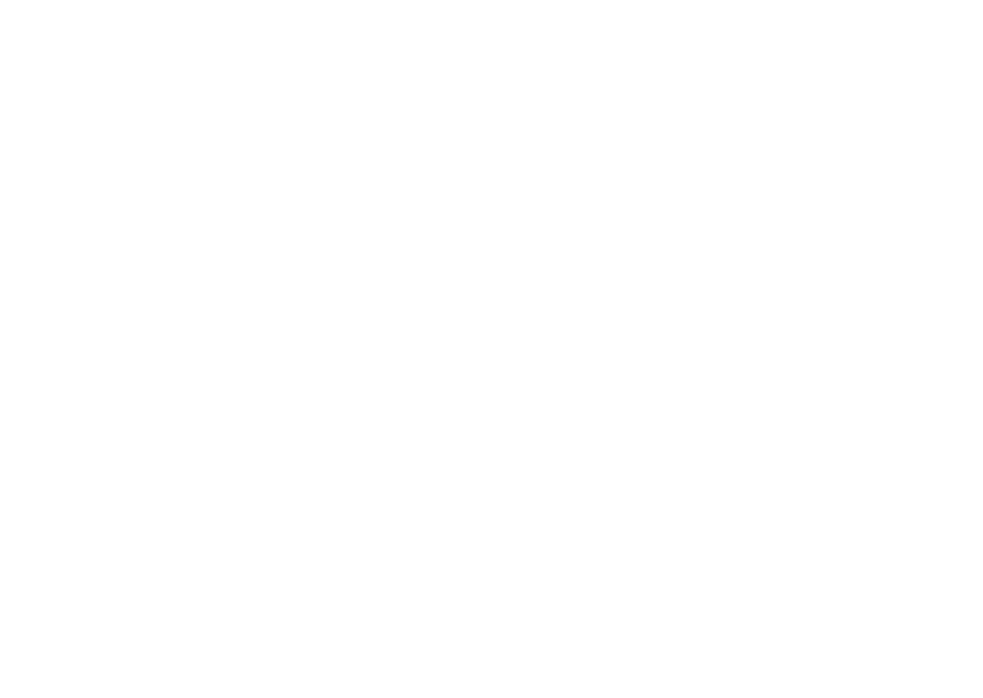
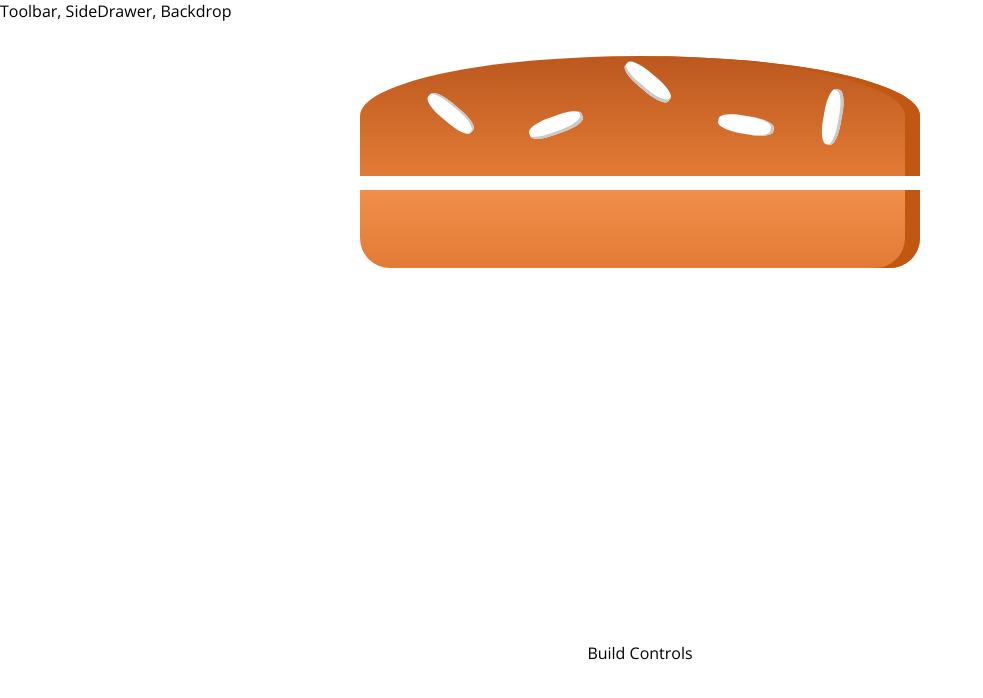
Before and after one commit to octoccoper/burger-builder, a React app: page / in a window 1280 px wide. Shown: the top 698 px of the page, without its empty margins (0-983 px from the left). Built offline with nearby package versions, Linux system fonts and the light colour scheme.

Commit message:
adding BugerIngredient, Burger components and BurgerBuilder container

```diff
--- a/package.json
+++ b/package.json
@@ -30,6 +30,8 @@
     "postcss-flexbugs-fixes": "3.2.0",
     "postcss-loader": "2.0.6",
     "promise": "8.0.1",
+    "prop-types": "^15.7.2",
+    "props-type": "^1.0.1",
     "react": "^16.10.0",
     "react-dev-utils": "^4.0.1",
     "react-dom": "^16.10.0",
--- a/public/index.html
+++ b/public/index.html
@@ -19,7 +19,9 @@
       work correctly both with client-side routing and a non-root public URL.
       Learn how to configure a non-root public URL by running `npm run build`.
     -->
-    <title>React App</title>
+    <link rel="preconnect" href="https://fonts.gstatic.com">
+    <link href="https://fonts.googleapis.com/css2?family=Open+Sans:wght@300;400;700&display=swap" rel="stylesheet">
+    <title>Burger Builder</title>
   </head>
   <body>
     <noscript>
--- a/src/App.js
+++ b/src/App.js
@@ -1,10 +1,15 @@
 import React, { Component } from 'react';
+import Layout from './components/Layout/Layout'
+import BurgerBuilder from './containers/BurgerBuilder/BurgerBuilder';
+
 
 class App extends Component {
   render() {
     return (
       <div>
-
+       <Layout>
+         <BurgerBuilder></BurgerBuilder>
+       </Layout>
       </div>
     );
   }
--- /dev/null
+++ b/src/components/Burger/Burger.css
@@ -0,0 +1,23 @@
+.Burger {
+    width: 100%;
+    margin: 0 auto;
+    height: 300px;
+    overflow: scroll;
+    font-weight: 700;
+    font-size: 1.2rem;
+}
+
+@media (min-width: 320px) and (min-height: 400px) {
+    .Burger {
+        width: 90vw;
+        height: 90vw;
+    }
+}
+
+
+@media (min-width: 1000px) and (min-height: 700px) {
+    .Burger {
+        width: 700px;
+        height: 600px;
+    }
+}
--- /dev/null
+++ b/src/components/Burger/Burger.js
@@ -0,0 +1,21 @@
+import React from 'react';
+import BurgerIngredient from './BurgerIngredient/BurgerIngredient';
+import classes from './Burger.css';
+
+const burger = ( props ) => {
+
+    const transformedIngridients = Object.keys(props.ingredients)
+    .map(igKey => {
+        return [...Array(props.ingredients[igKey])].map((_,i) => {
+            <BurgerIngredient key={igKey + i} type={igKey} />
+        });
+    })
+        return (
+            <div className={classes.Burger}>
+                <BurgerIngredient type="bread-top" />
+                <BurgerIngredient type="bread-bottom" />
+            </div>
+        );
+}
+
+export default burger;
--- /dev/null
+++ b/src/components/Burger/BurgerIngredient/BurgerIngredient.css
@@ -0,0 +1,113 @@
+.BreadBottom {
+    height: 13%;
+    width: 80%;
+    background: linear-gradient(#F08E4A, #e27b36);
+    border-radius: 0 0 30px 30px;
+    box-shadow: inset -15px 0 #c15711;
+    margin: 2% auto;
+}
+
+.BreadTop {
+    height: 20%;
+    width: 80%;
+    background: linear-gradient(#bc581e, #e27b36);
+    border-radius: 50% 50% 0 0;
+    box-shadow: inset -15px 0 #c15711;
+    margin: 2% auto;
+    position: relative;
+}
+
+.Seeds1 {
+    width: 10%;
+    height: 15%;
+    position: absolute;
+    background-color: white;
+    left: 30%;
+    top: 50%;
+    border-radius: 40%;
+    transform: rotate(-20deg);
+    box-shadow: inset -2px -3px #c9c9c9;
+}
+
+.Seeds1:after {
+    content: "";
+    width: 100%;
+    height: 100%;
+    position: absolute;
+    background-color: white;
+    left: -170%;
+    top: -260%;
+    border-radius: 40%;
+    transform: rotate(60deg);
+    box-shadow: inset -1px 2px #c9c9c9;
+  }
+
+.Seeds1:before {
+    content: "";
+    width: 100%;
+    height: 100%;
+    position: absolute;
+    background-color: white;
+    left: 180%;
+    top: -50%;
+    border-radius: 40%;
+    transform: rotate(60deg);
+    box-shadow: inset -1px -3px #c9c9c9;
+  }
+
+  .Seeds2 {
+    width: 10%;
+    height: 15%;
+    position: absolute;
+    background-color: white;
+    left: 64%;
+    top: 50%;
+    border-radius: 40%;
+    transform: rotate(10deg);
+    box-shadow: inset -3px 0 #c9c9c9;
+  }
+
+  .Seeds2:before {
+    content: "";
+    width: 100%;
+    height: 100%;
+    position: absolute;
+    background-color: white;
+    left: 150%;
+    top: -130%;
+    border-radius: 40%;
+    transform: rotate(90deg);
+    box-shadow: inset 1px 3px #c9c9c9;
+  }
+
+
+.Meat {
+    width: 80%;
+    height: 8%;
+    background: linear-gradient(#7f3608, #702e05);
+    margin: 2% auto;
+    border-radius: 15px;
+}
+
+.Cheese {
+    width: 90%;
+    height: 4.5%;
+    margin: 2% auto;
+    background: linear-gradient(#f4d004, #d6bb22);
+    border-radius: 20px;
+}
+
+.Salad {
+    width: 85%;
+    height: 7%;
+    margin: 2% auto;
+    background: linear-gradient(#228c1d, #91ce50);
+    border-radius: 20px;
+}
+
+.Bacon {
+    width: 80%;
+    height: 3%;
+    background: linear-gradient(#bf3813, #c45e38);
+    margin: 2% auto;
+}
--- /dev/null
+++ b/src/components/Burger/BurgerIngredient/BurgerIngredient.js
@@ -0,0 +1,52 @@
+import React, { Component } from 'react';
+import classes from './BurgerIngredient.css';
+import PropTypes from 'prop-types';
+
+class BurgerIngredient extends Component {
+
+    render () {
+
+        let ingredient = null;
+
+        switch (this.props.type) {
+            case ('bread-bottom'):
+                ingredient = <div className={classes.BreadBottom}></div>;
+            break;
+
+            case ('bread-top'):
+                ingredient = (<div className={classes.BreadTop}>
+                    <div className={classes.Seeds1}></div>
+                    <div className={classes.Seeds2}></div>
+                </div>);
+            break;
+
+            case ( 'meat' ):
+                ingredient = <div className={classes.Meat}></div>;
+            break;
+
+            case ( 'cheese' ):
+                ingredient = <div className={classes.Cheese}></div>;
+            break;
+
+            case ( 'salad' ):
+                ingredient = <div className={classes.Salad}></div>;
+            break;
+
+            case ( 'bacon' ):
+                ingredient = <div className={classes.Bacon}></div>;
+            break;
+
+            default:
+                ingredient = null;
+        }
+
+        return ingredient;
+    }
+
+};
+
+BurgerIngredient.propTypes = {
+    type: PropTypes.string.isRequired
+}
+
+export default BurgerIngredient;
--- /dev/null
+++ b/src/components/Layout/Layout.css
@@ -0,0 +1,4 @@
+.Content {
+    margin-top: 20px;
+    text-align: center;
+}
--- /dev/null
+++ b/src/components/Layout/Layout.js
@@ -0,0 +1,15 @@
+import React from 'react';
+import Aux from '../../hoc/Aux';
+import classes from './Layout.css';
+
+const layout = ( props ) => (
+    <Aux>
+        <div>Toolbar, SideDrawer, Backdrop</div>
+        <main className={classes.Content}>
+            { props.children }
+
+        </main>
+    </Aux>
+);
+
+export default layout;
--- /dev/null
+++ b/src/containers/BurgerBuilder/BurgerBuilder.js
@@ -0,0 +1,28 @@
+import React, { Component } from 'react';
+import Aux from '../../hoc/Aux';
+import Burger from '../../components/Burger/Burger';
+
+class BurgerBuilder extends Component {
+
+state = {
+    ingredients: {
+        cheese: 2,
+        salad: 3,
+        bacon: 1,
+        meat: 2
+    }
+};
+
+    render() {
+        return (
+            <Aux>
+                <div>
+                    <Burger ingredients={this.state.ingredients}/>
+                </div>
+                <div>Build Controls</div>
+            </Aux>
+        );
+    }
+}
+
+export default BurgerBuilder;
--- /dev/null
+++ b/src/hoc/Aux.js
@@ -0,0 +1,3 @@
+const aux = (props) => props.children;
+
+export default aux;
--- a/src/index.css
+++ b/src/index.css
@@ -1,5 +1,5 @@
 body {
   margin: 0;
   padding: 0;
-  font-family: sans-serif;
+  font-family: 'Open Sans', sans-serif;
 }
```
Also changed, not shown: src/logo.svg (deleted), 1 other file (tests, documents, lock files or other folders).
